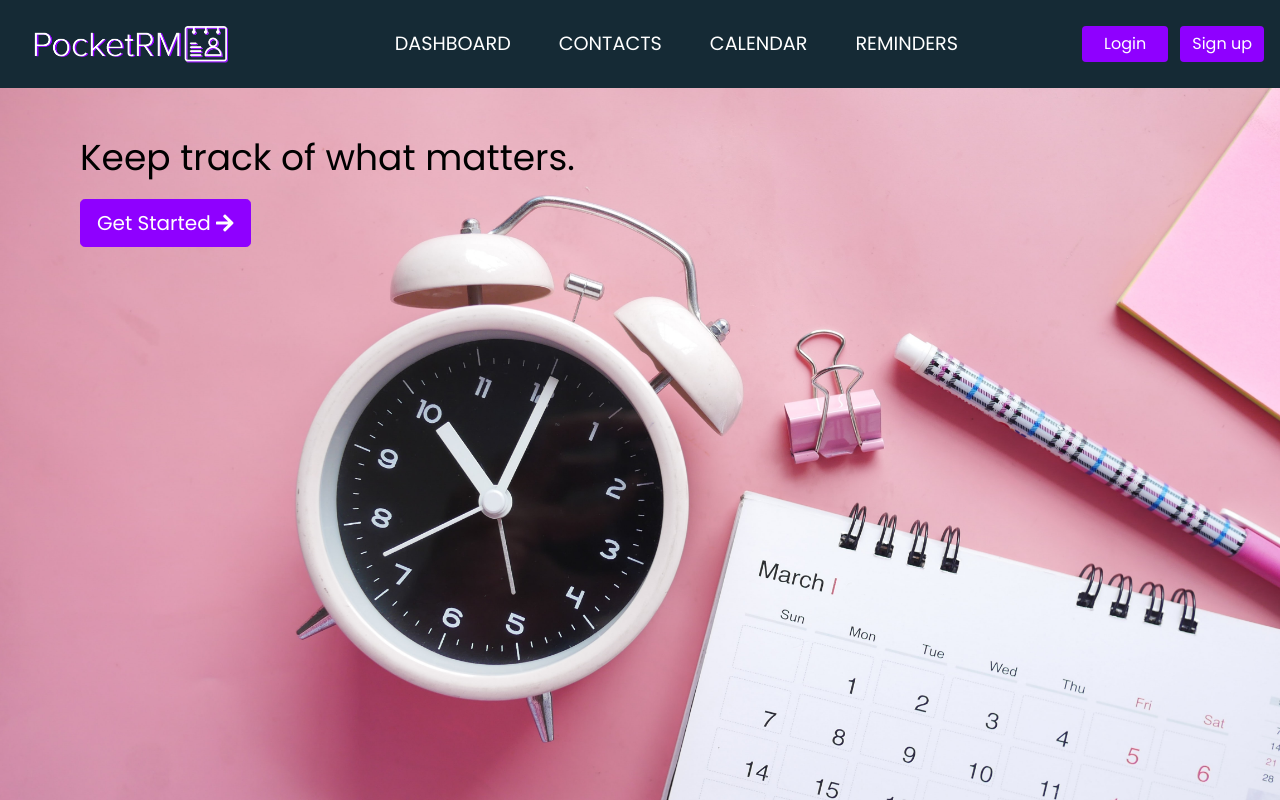
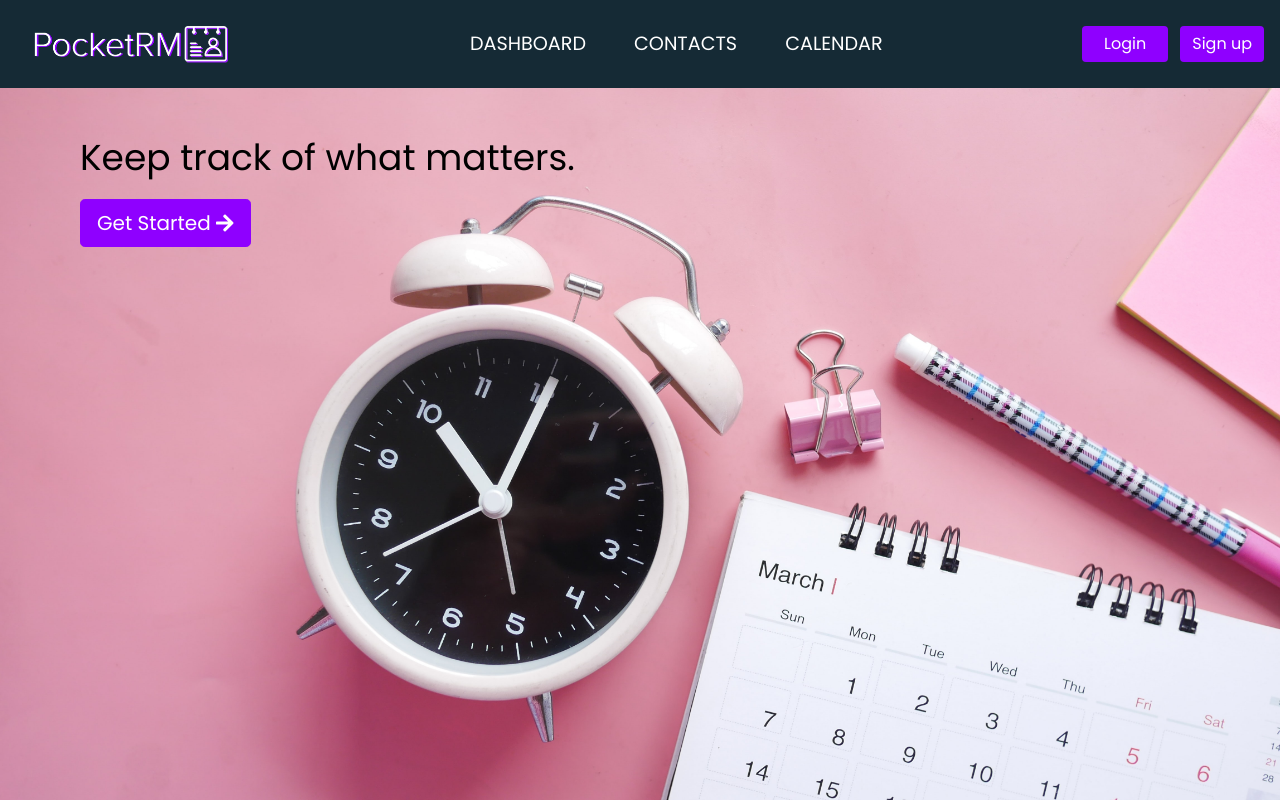
Before and after one commit to lindsayreiner/pocketRM, a React (Create React App) app in the folder client/: page / in a window 1280 px wide. Shown: the top 800 px of the page. Built offline with nearby package versions, Linux system fonts and the light colour scheme.

Commit message:
removed nav button for reminder

```diff
--- a/client/src/components/Navbar.js
+++ b/client/src/components/Navbar.js
@@ -37,11 +37,12 @@ export default function Navbar() {
               Calendar
             </NavLink>
           </li>
-          <li className="navBtn">
+          {/* Removing reminders nav button for now */}
+          {/* <li className="navBtn">
             <NavLink className="navBtnLink" to="/reminders">
               Reminders
             </NavLink>
-          </li>
+          </li> */}
         </ul>
 
         <label htmlFor="navToggle" className="navToggleLabel">
```
